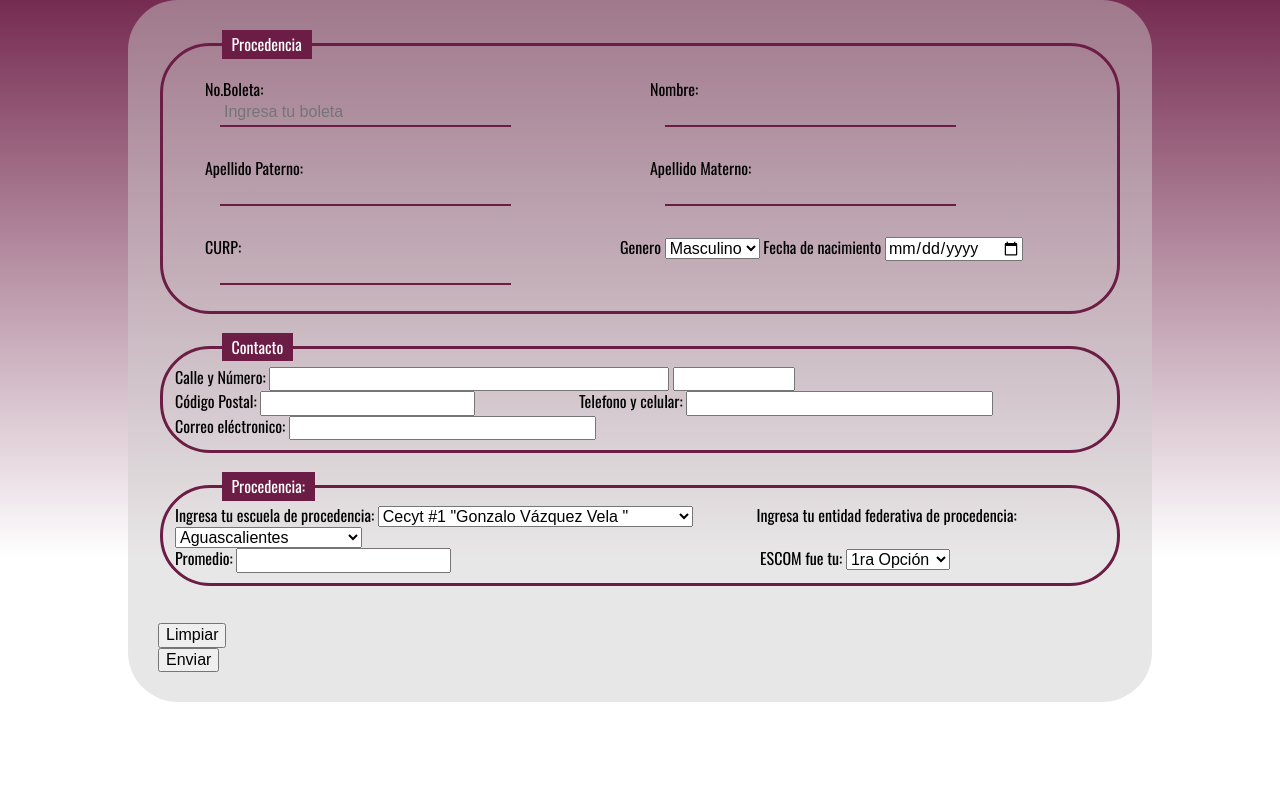
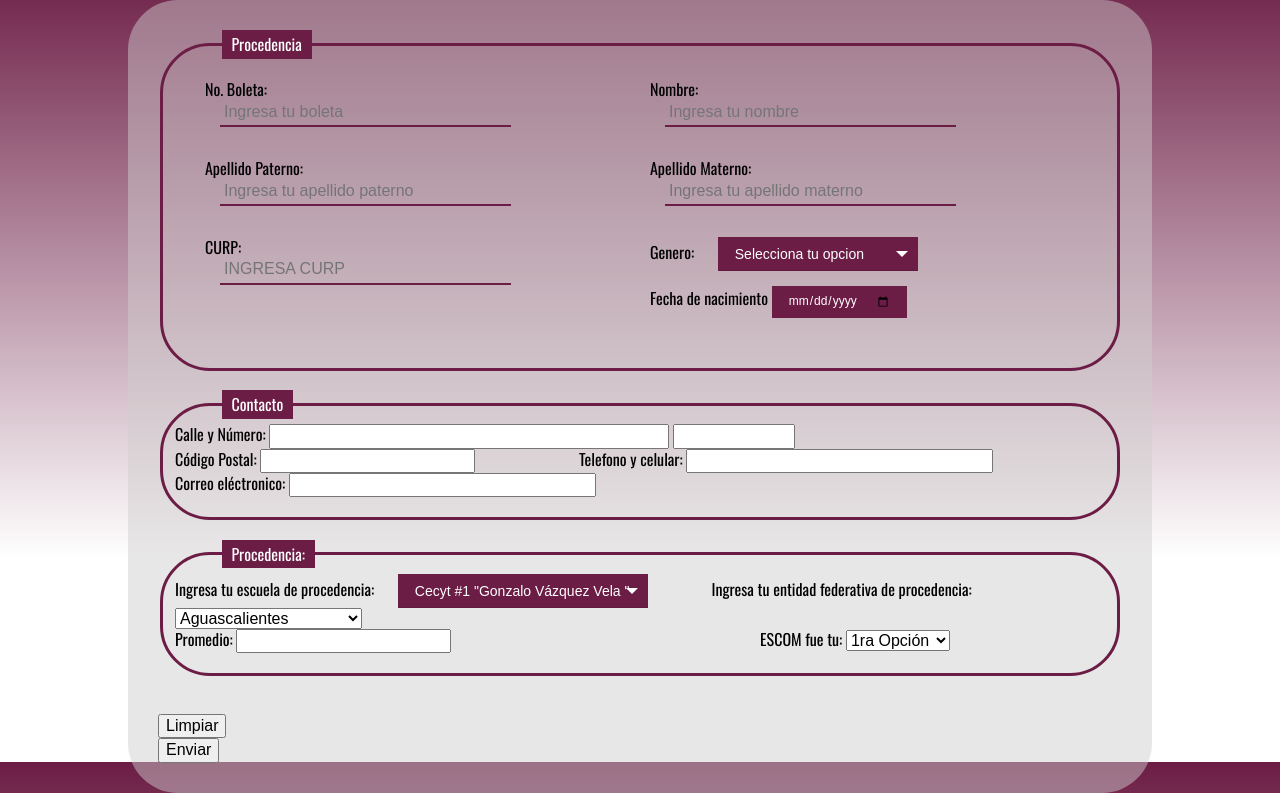
Before and after one commit to pabloacostaflores/web_project, a PHP site: page / in a window 1280 px wide. Shown: the part 38-831 px from the top of the page. Before the commit the page ends 740 px from the top, so only its background shows below. Run offline with PHP 8.4, Linux system fonts and the light colour scheme.

Commit message:
se avanza en el diseño

```diff
--- a/REAL/css/style.css
+++ b/REAL/css/style.css
@@ -39,6 +39,16 @@ body{
     width:70%;
     background-color: #ffffff00;
 }
+input:-webkit-autofill,
+input:-webkit-autofill:hover,
+input:-webkit-autofill:focus,
+input:-webkit-autofill:active  {
+    transition: background-color 5000s;
+    border: 2px solid #6C1D45;
+}
+input:autofill {
+    border: 2px solid #6C1D45;
+}
 legend {
     background-color: #6C1D45;
     color: white;
@@ -58,12 +68,106 @@ fieldset {
     border-image: initial;
     margin-bottom: 2%;
     border-radius: 50px;
+    padding-bottom: 20px;
 }
 p{
     margin-left: 30px;
     float: left;
 }
 #nac, #gen{
-    margin-top: 15px;
+    margin: 15px 0 0 30px;
     display: inline-block;
 }
+
+/*SELECT*/
+/* The container must be positioned relative: */
+.custom-select{
+    position: relative;
+    font-family: Arial;
+    font-size: 14px;
+    margin-left: 20px;
+    display: inline-block;
+}
+
+.custom-select select {
+    display: none; /*hide original SELECT element: */
+}
+
+.select-selected {
+    background-color: #6C1D45;
+}
+
+/* Style the arrow inside the select element: */
+.select-selected:after {
+    position: absolute;
+    content: "";
+    top: 14px;
+    right: 10px;
+    width: 0;
+    height: 0;
+    border: 6px solid transparent;
+    border-color: #fff transparent transparent transparent;
+}
+
+/* Point the arrow upwards when the select box is open (active): */
+.select-selected.select-arrow-active:after {
+    border-color: transparent transparent #fff transparent;
+    top: 7px;
+}
+
+/* style the items (options), including the selected item: */
+.select-items div,.select-selected {
+    color: #ffffff;
+    padding: 8px 16px;
+    border: 1px solid transparent;
+    border-color: transparent transparent rgba(0, 0, 0, 0.1) transparent;
+    cursor: pointer;
+}
+
+/* Style items (options): */
+.select-items {
+    position: absolute;
+    background-color: #6C1D45;
+    top: 100%;
+    left: 0;
+    right: 0;
+    z-index: 99;
+}
+
+/* Hide the items when the select box is closed: */
+.select-hide {
+    display: none;
+}
+
+.select-items div:hover, .same-as-selected {
+    background-color: rgba(0, 0, 0, 0.1);
+}
+
+/*  */
+
+.custom-date-field {
+    font-family: Arial, Sans-serif;
+    padding: 8px 16px;
+    font-size: 12px;
+    margin-bottom: 30px;
+    background-color:#6C1D45;
+    border: none;
+    color: white;
+}
+
+.custom-date-field input {
+    border: none;
+    padding: 5px 10px;
+    color: white;
+}
+
+.custom-date-field span {
+    display: block;
+    font-size: 12px;
+}
+
+.custom-date-field label {
+    width: 30%;
+    display: inline-block;
+    font-size: 18px;
+}
--- a/REAL/index.html
+++ b/REAL/index.html
@@ -24,22 +24,25 @@
             <fieldset>
                 <legend>Procedencia</legend>
 
-                <p>No.Boleta:<input type="text" name="numero_de_boleta" size="40" class="input" placeholder="Ingresa tu boleta"></p>
-                <p>Nombre:<input type="text" name="nombre" size="40" class="input"></p>
-                <p>Apellido Paterno:<input type="text" name="apellido_paterno" size="40" class = "input"></p>
-                <p>Apellido Materno:<input type="text" name="apellido materno" size="40" class="input"></p>
-                <p>CURP:<input type="text" style="text-transform:uppercase;" name="curp " size="40 " class="input"></p>
+                <p>No. Boleta:<input type="text" name="numero_de_boleta" size="40" class="input" placeholder="Ingresa tu boleta"></p>
+                <p>Nombre:<input type="text" name="nombre" size="40" class="input" placeholder="Ingresa tu nombre"></p>
+                <p>Apellido Paterno:<input type="text" name="apellido_paterno" size="40" class = "input" placeholder="Ingresa tu apellido paterno"></p>
+                <p>Apellido Materno:<input type="text" name="apellido materno" size="40" class="input" placeholder="Ingresa tu apellido materno"></p>
+                <p>CURP:<input type="text" style="text-transform:uppercase;" name="curp " size="40 " class="input" placeholder="Ingresa curp"></p>
                 <div id="gen">
-                    <label for="genero">Genero</label>
+                    <label for="genero">Genero:</label>
+                    <div class="custom-select" style="width: 200px;">
                         <select name="genero">
+                            <option value="" disabled selected>Selecciona tu opcion</option>
                             <option value="Masculino">Masculino</option>
                             <option value="Femenino">Femenino</option>
                             <option value="Otro">Otro</option>
                         </select>
                     </div>
+                </div>
                 <div id="nac">
                     <label for="fechanacimiento">Fecha de nacimiento</label>
-                    <input type="date" id="fechanacimiento"/>
+                    <input type="date" class="custom-date-field"/>
                 </div>
             </fieldset>
             <!-- contacto -->
@@ -63,6 +66,7 @@
             <fieldset>
                 <legend>Procedencia:</legend>
                 <label for="Escuela">Ingresa tu escuela de procedencia: </label>
+                <div class="custom-select" style="width: 250px;">
                     <select name="Escuela">
                         <option value="cecyt1">Cecyt #1 "Gonzalo Vázquez Vela "</option>
                         <option value="cecyt2">Cecyt #2 "Miguel Bernard Perales "</option>
@@ -86,6 +90,8 @@
                         <option value="cet1 ">CET 1 "Walter Cross Buchanan "</option>
                         <option value="otro ">Otro </option>
                     </select>
+                </div>
+
 
                 <label for="Entidad" style="margin-left: 60px;">Ingresa tu entidad federativa de procedencia: </label>
                 <select name="Entidad">
@@ -145,6 +151,6 @@
     <!-- footer -->
     <div class="footer">
     </div>
+    <script src="/scripts/selector.js"></script>
 </body>
-
 </html>
```
Also changed, not shown: REAL/scripts/selector.js (added, +78 -0 lines). Lines whose indentation alone changed are shown as unchanged.
